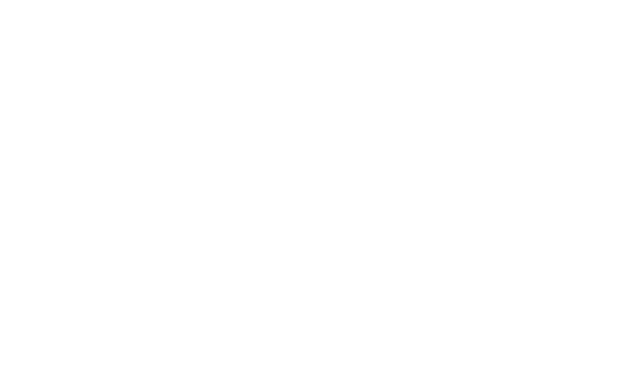
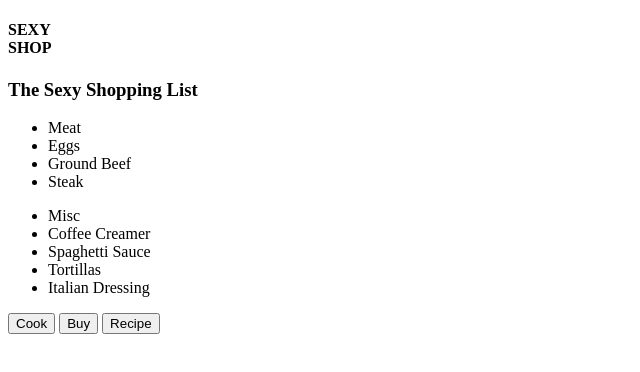
Before and after one commit to Jlassos/sexy-shopping-list, a plain HTML site: page index.html in a window 1280 px wide. Shown: the whole page, without its empty margins (0-640 px from the left). Drawn offline with Linux system fonts and the light colour scheme.

Commit message:
add basic structure of app

```diff
--- a/index.html
+++ b/index.html
@@ -5,6 +5,31 @@
     <title>Document</title>
 </head>
 <body>
-
+<div>
+    <div class="title bar">
+        <div class="Logo"><h4>SEXY<br>SHOP</h4></div>
+        <div><h3>The Sexy Shopping List</h3></div>
+    </div>
+    <div>
+        <ul>
+            <li>Meat</li>
+            <li>Eggs</li>
+            <li>Ground Beef</li>
+            <li>Steak</li>
+        </ul>
+        <ul>
+            <li>Misc</li>
+            <li>Coffee Creamer</li>
+            <li>Spaghetti Sauce</li>
+            <li>Tortillas</li>
+            <li>Italian Dressing</li>
+        </ul>
+    </div>
+    <div class="footer">
+        <button>Cook</button>
+        <button>Buy</button>
+        <button>Recipe</button>
+    </div>
+</div>
 </body>
 </html>
```
